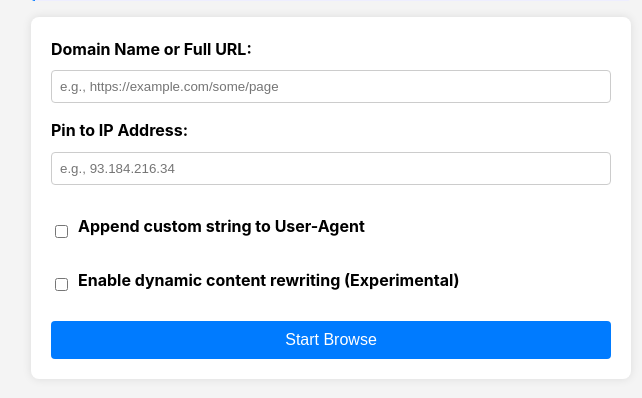
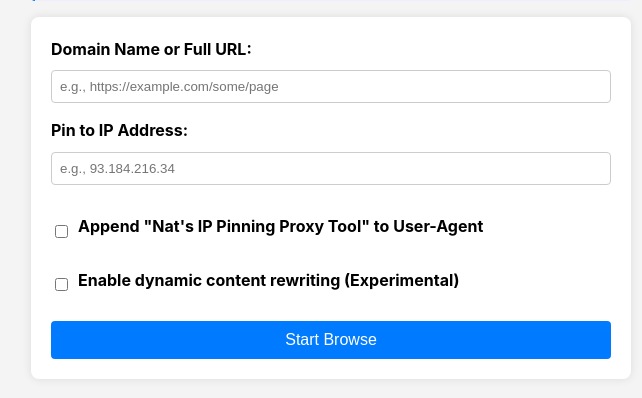
Before and after one commit to nathaniel-robertson/ip-pinning-proxy, a Flask app: page / in a window 1280 px wide. Shown: the part 337-735 px from the top of the page, without its empty margins (309-951 px from the left). Run offline with Flask 2, Linux system fonts and the light colour scheme.

Commit message:
Fixes for user agent modification

```diff
--- a/app.py
+++ b/app.py
@@ -2,7 +2,7 @@
 import os
 import socket
 import re
-import logging # NEW: Import logging
+import logging
 from functools import wraps
 from urllib.parse import urlparse
 
@@ -12,7 +12,7 @@ from bs4.element import Comment
 from flask import (Flask, Response, abort, jsonify, redirect,
                    render_template, request, url_for)
 
-# --- (SNI-Fix is unchanged) ---
+# --- (SNI-Fix: Custom Adapter, getaddrinfo_pinned, and HostPinningAdapter class are unchanged) ---
 _original_getaddrinfo = socket.getaddrinfo
 def getaddrinfo_pinned(host, port, family=0, type=0, proto=0, flags=0):
     pinned_host = request.view_args['target_domain']
@@ -28,16 +28,12 @@ class HostPinningAdapter(requests.adapters.HTTPAdapter):
         finally:
             socket.getaddrinfo = _original_getaddrinfo
 
-# --- Application Setup ---
+# --- (Application Setup & Logging are unchanged) ---
 app = Flask(__name__)
-
-# --- NEW: Verbose Logging Setup ---
 if os.environ.get('PROXY_VERBOSE_LOGGING'):
-    # Set logger to DEBUG level if env var is set
     app.logger.setLevel(logging.DEBUG)
     app.logger.info("Verbose logging enabled.")
 else:
-    # Otherwise, default to WARNING level
     app.logger.setLevel(logging.WARNING)
 
 # --- (Auth is unchanged) ---
@@ -65,7 +61,7 @@ def dns_lookup():
     try: ip_address = socket.gethostbyname(domain); return jsonify({"ip": ip_address})
     except socket.gaierror: return jsonify({"error": "Domain not found"}), 404
 
-# --- MODIFIED: Proxy Route ---
+# --- Proxy Route (Main logic updated) ---
 @app.route('/<string:target_ip>/<string:target_domain>/', defaults={'path': ''})
 @app.route('/<string:target_ip>/<string:target_domain>/<path:path>')
 @auth_required
@@ -76,8 +72,12 @@ def proxy_request(target_ip, target_domain, path):
     session = requests.Session(); session.mount(f"https://{target_domain}", HostPinningAdapter())
     if request.query_string: path = f"{path}?{request.query_string.decode('utf-8')}"
     url_to_fetch = f"https://{target_domain}/{path}"
+
+    # MODIFIED: Logic to check for the cookie instead of the query parameter
     headers = { 'User-Agent': request.headers.get('User-Agent'), 'X-Forwarded-For': request.remote_addr, 'Accept-Encoding': 'gzip, deflate' }
-    if request.args.get('add_ua_suffix') == 'true': headers['User-Agent'] += " Nat's IP Pinning Proxy Tool"
+    if request.cookies.get('addUaSuffix') == 'true':
+        headers['User-Agent'] += " Nat's IP Pinning Proxy Tool"
+        app.logger.debug("Appending custom string to User-Agent.")
 
     try:
         proxied_response = session.get( url_to_fetch, headers=headers, allow_redirects=False, stream=True )
@@ -86,9 +86,9 @@ def proxy_request(target_ip, target_domain, path):
         app.logger.error(f"Upstream connection error: {e}")
         return f"<h1>Proxy Error</h1><p>Could not connect to IP {target_ip} for domain {target_domain}.</p><p>{e}</p>", 502
 
+    # --- (All subsequent logic is unchanged) ---
     if proxied_response.is_redirect:
         location = proxied_response.headers['location']; parsed_loc = urlparse(location)
-        # MODIFIED: Use new URL structure for redirects
         if parsed_loc.netloc == target_domain:
             new_path = f"/{target_ip}/{target_domain}{parsed_loc.path}" + (f"?{parsed_loc.query}" if parsed_loc.query else "")
             return redirect(new_path)
@@ -100,9 +100,7 @@ def proxy_request(target_ip, target_domain, path):
     if 'text/html' in content_type:
         app.logger.debug("Performing static HTML rewrite.")
         soup = BeautifulSoup(proxied_response.content, 'html.parser')
-        # MODIFIED: New proxy root path for rewriting
         proxy_root_path = f"/{target_ip}/{target_domain}"
-
         def rewrite_url(url_string):
             if (not url_string or url_string.startswith(('#', 'data:', 'mailto:', 'tel:'))): return url_string
             parsed_url = urlparse(url_string)
@@ -111,10 +109,8 @@ def proxy_request(target_ip, target_domain, path):
                 base_path = os.path.dirname(path.split('?')[0]); absolute_path = os.path.normpath(os.path.join(base_path, url_string))
                 return f"{proxy_root_path}{absolute_path}"
             return url_string
-
         for tag in soup.find_all(attrs={'href': True}): tag['href'] = rewrite_url(tag['href'])
         for tag in soup.find_all(attrs={'src': True}): tag['src'] = rewrite_url(tag['src'])
-        # ... (rest of rewriting logic is unchanged but will use the new `proxy_root_path`)
         for tag in soup.find_all(attrs={'srcset': True}):
             rewritten_parts = [];
             for part in tag['srcset'].split(','):
@@ -131,20 +127,15 @@ def proxy_request(target_ip, target_domain, path):
             for node in soup.body.find_all(string=True):
                 if node.parent.name in ['script', 'style'] or isinstance(node, Comment): continue
                 node.replace_with(text_pattern.sub(proxy_root_path, node))
-
         if request.cookies.get('dynamicRewrite') == 'true' and soup.head:
             app.logger.debug("Injecting dynamic MutationObserver script.")
-            # ... (The script injection logic itself is unchanged)
             observer_script_text = f''' ... ''' # (script content omitted for brevity)
             script_tag = soup.new_tag("script"); script_tag.string = observer_script_text; soup.head.append(script_tag)
-
         content = soup.prettify()
     else:
         content = proxied_response.raw
-
     excluded_headers = ['content-encoding', 'content-length', 'transfer-encoding', 'connection']
     headers_to_pass = [(k, v) for k, v in proxied_response.raw.headers.items() if k.lower() not in excluded_headers]
-
     app.logger.info(f"Responding to client with status {proxied_response.status_code}.")
     return Response(content, proxied_response.status_code, headers_to_pass)
 
--- a/templates/index.html
+++ b/templates/index.html
@@ -37,7 +37,7 @@
         </div>
         <div class="checkbox-group">
             <input type="checkbox" id="add-ua-suffix" name="add-ua-suffix">
-            <label for="add-ua-suffix">Append custom string to User-Agent</label>
+            <label for="add-ua-suffix">Append "Nat's IP Pinning Proxy Tool" to User-Agent</label>
         </div>
         <div class="checkbox-group">
             <input type="checkbox" id="dynamic-rewrite" name="dynamic-rewrite">
@@ -76,14 +76,8 @@
         const path = initialPathInput.value || '/';
 
         if (domain && ip) {
-            // MODIFIED: URL structure is now /ip/domain/path
             let baseUrl = `/${ip}/${domain}${path === '/' ? '' : path}`;
             const finalUrl = new URL(baseUrl, window.location.origin);
-
-            if (uaCheckbox.checked) {
-                finalUrl.searchParams.append('add_ua_suffix', 'true');
-            }
-
             window.location.href = finalUrl.href;
         } else {
             alert('Please fill in a valid domain/URL and ensure an IP address is populated.');
```
